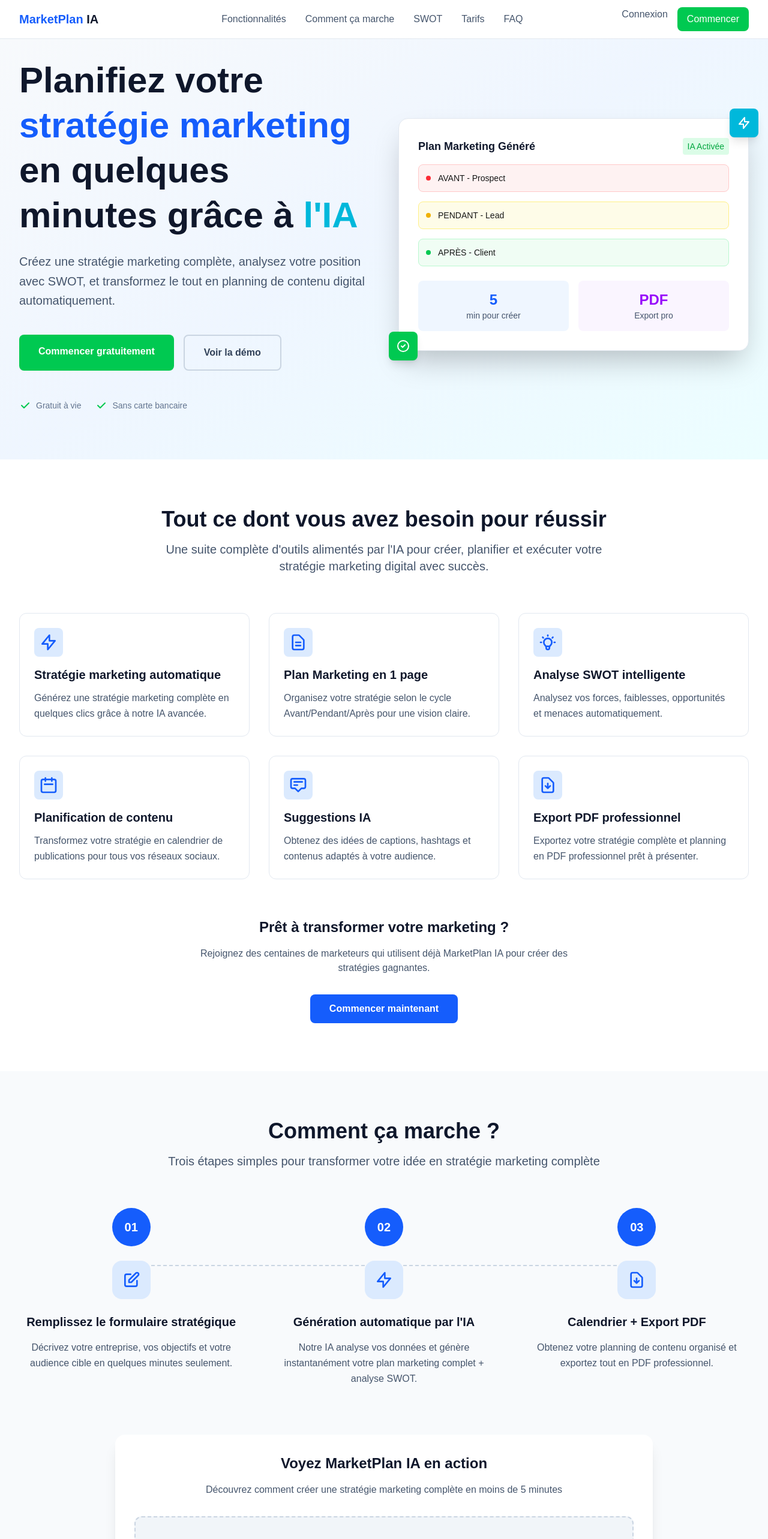
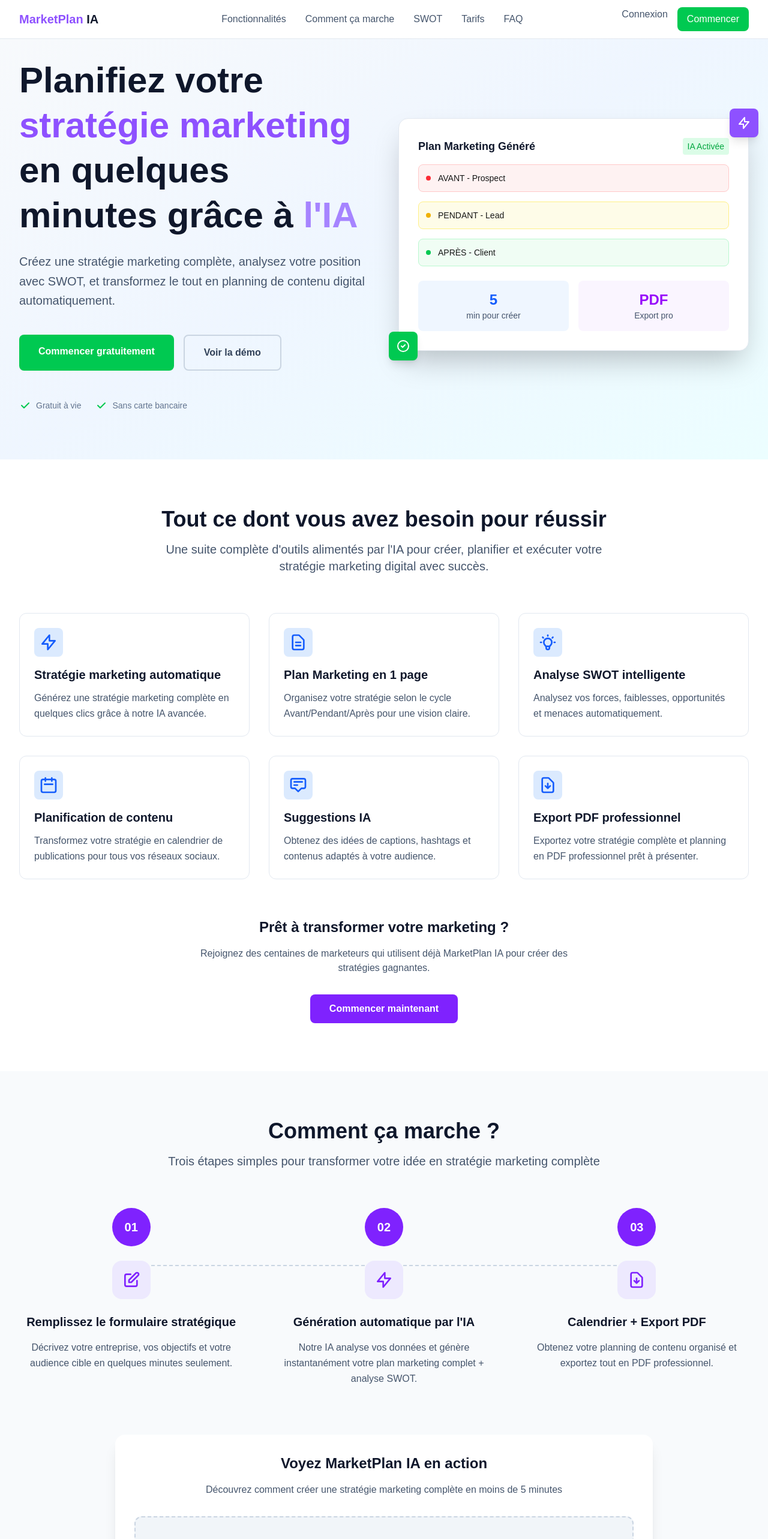
Before and after one commit to Sahnoun122/Fil-Rouge, a Next.js app in the folder frontend/: page / in a window 1280 px wide. Shown: the top 2566 px of the page at 60% size. Built offline with nearby package versions, Linux system fonts and the light colour scheme.

Commit message:
feat: la modifications de la couleur bleu en viollet

```diff
--- a/frontend/components/landing/FAQ.tsx
+++ b/frontend/components/landing/FAQ.tsx
@@ -86,7 +86,7 @@
 
         {/* Bottom CTA */}
         <div className="mt-16 text-center">
-          <div className="bg-blue-50 rounded-2xl p-8">
+          <div className="bg-violet-50 rounded-2xl p-8">
             <h3 className="text-2xl font-bold text-slate-900 mb-4">
               Vous avez d'autres questions ?
             </h3>
@@ -94,10 +94,10 @@
               Notre équipe support est là pour vous accompagner dans l'utilisation de MarketPlan IA
             </p>
             <div className="flex flex-col sm:flex-row gap-4 justify-center">
-              <button className="bg-blue-600 text-white px-6 py-3 rounded-lg font-semibold hover:bg-blue-700 transition-colors duration-200">
+              <button className="bg-violet-600 text-white px-6 py-3 rounded-lg font-semibold hover:bg-violet-700 transition-colors duration-200">
                 Contacter le support
               </button>
-              <button className="border-2 border-blue-200 text-blue-600 px-6 py-3 rounded-lg font-semibold hover:border-blue-300 transition-colors duration-200">
+              <button className="border-2 border-violet-200 text-violet-600 px-6 py-3 rounded-lg font-semibold hover:border-violet-300 transition-colors duration-200">
                 Consulter la documentation
               </button>
             </div>
--- a/frontend/components/landing/Features.tsx
+++ b/frontend/components/landing/Features.tsx
@@ -75,7 +75,7 @@
           {features.map((feature, index) => (
             <div
               key={index}
-              className="group p-6 border border-slate-200 rounded-xl hover:border-blue-300 hover:shadow-lg transition-all duration-300"
+              className="group p-6 border border-slate-200 rounded-xl hover:border-violet-300 hover:shadow-lg transition-all duration-300"
             >
               <div className="flex items-center mb-4">
                 <div className="w-12 h-12 bg-blue-100 text-blue-600 rounded-lg flex items-center justify-center group-hover:bg-blue-600 group-hover:text-white transition-colors duration-300">
@@ -103,7 +103,7 @@
             <p className="text-slate-600 mb-8">
               Rejoignez des centaines de marketeurs qui utilisent déjà MarketPlan IA pour créer des stratégies gagnantes.
             </p>
-            <button className="bg-blue-600 text-white px-8 py-3 rounded-lg font-semibold hover:bg-blue-700 transition-colors duration-200">
+            <button className="bg-violet-600 text-white px-8 py-3 rounded-lg font-semibold hover:bg-violet-700 transition-colors duration-200">
               Commencer maintenant
             </button>
           </div>
--- a/frontend/components/landing/Footer.tsx
+++ b/frontend/components/landing/Footer.tsx
@@ -51,7 +51,7 @@
             {/* Logo and Description */}
             <div className="lg:col-span-2">
               <Link href="/" className="font-bold text-2xl mb-4 block">
-                <span className="text-blue-400">MarketPlan</span> IA
+                <span className="text-violet-400">MarketPlan</span> IA
               </Link>
               <p className="text-slate-400 mb-6 max-w-md">
                 L'outil intelligent qui transforme vos idées en stratégie marketing complète.
@@ -122,9 +122,9 @@
               <input
                 type="email"
                 placeholder="Votre adresse email"
-                className="flex-1 px-4 py-3 bg-slate-800 border border-slate-700 rounded-lg text-white placeholder-slate-400 focus:outline-none focus:border-blue-500 transition-colors duration-200"
+                className="flex-1 px-4 py-3 bg-slate-800 border border-slate-700 rounded-lg text-white placeholder-slate-400 focus:outline-none focus:border-violet-500 transition-colors duration-200"
               />
-              <button className="bg-blue-600 text-white px-6 py-3 rounded-lg font-semibold hover:bg-blue-700 transition-colors duration-200 whitespace-nowrap">
+              <button className="bg-violet-600 text-white px-6 py-3 rounded-lg font-semibold hover:bg-violet-700 transition-colors duration-200 whitespace-nowrap">
                 S'abonner
               </button>
             </div>
--- a/frontend/components/landing/Hero.tsx
+++ b/frontend/components/landing/Hero.tsx
@@ -9,8 +9,8 @@
           <div className="max-w-xl">
             <h1 className="text-4xl md:text-5xl lg:text-6xl font-bold text-slate-900 leading-tight">
               Planifiez votre{' '}
-              <span className="text-blue-600">stratégie marketing</span> en quelques minutes grâce à{' '}
-              <span className="text-cyan-500">l'IA</span>
+              <span className="text-violet-500">stratégie marketing</span> en quelques minutes grâce à{' '}
+              <span className="text-violet-400">l'IA</span>
             </h1>
 
             <p className="mt-6 text-xl text-slate-600 leading-relaxed">
@@ -92,7 +92,7 @@
             </div>
 
             {/* Floating elements */}
-            <div className="absolute -top-4 -right-4 bg-cyan-500 text-white p-3 rounded-lg shadow-lg">
+            <div className="absolute -top-4 -right-4 bg-violet-500 text-white p-3 rounded-lg shadow-lg">
               <svg className="w-6 h-6" fill="none" stroke="currentColor" viewBox="0 0 24 24">
                 <path strokeLinecap="round" strokeLinejoin="round" strokeWidth={2} d="M13 10V3L4 14h7v7l9-11h-7z" />
               </svg>
--- a/frontend/components/landing/HowItWorks.tsx
+++ b/frontend/components/landing/HowItWorks.tsx
@@ -60,13 +60,13 @@
             {steps.map((step, index) => (
               <div key={index} className="text-center">
                 {/* Step number */}
-                <div className="inline-flex items-center justify-center w-16 h-16 bg-blue-600 text-white text-xl font-bold rounded-full mb-6">
+                <div className="inline-flex items-center justify-center w-16 h-16 bg-violet-600 text-white text-xl font-bold rounded-full mb-6">
                   {step.step}
                 </div>
 
                 {/* Icon */}
                 <div className="flex justify-center mb-6">
-                  <div className="w-16 h-16 bg-blue-100 text-blue-600 rounded-2xl flex items-center justify-center">
+                  <div className="w-16 h-16 bg-violet-100 text-violet-600 rounded-2xl flex items-center justify-center">
                     {step.icon}
                   </div>
                 </div>
@@ -97,7 +97,7 @@
             {/* Video placeholder */}
             <div className="bg-slate-100 rounded-xl p-16 border-2 border-dashed border-slate-300">
               <div className="flex flex-col items-center">
-                <div className="w-20 h-20 bg-blue-600 text-white rounded-full flex items-center justify-center mb-4">
+                <div className="w-20 h-20 bg-violet-600 text-white rounded-full flex items-center justify-center mb-4">
                   <svg className="w-8 h-8" fill="currentColor" viewBox="0 0 24 24">
                     <path d="M8 5v14l11-7z" />
                   </svg>
--- a/frontend/components/landing/Navbar.tsx
+++ b/frontend/components/landing/Navbar.tsx
@@ -13,7 +13,7 @@
           {/* Logo */}
           <div className="flex items-center">
             <Link href="/" className="font-bold text-xl text-slate-900">
-              <span className="text-blue-600">MarketPlan</span> IA
+              <span className="text-violet-500">MarketPlan</span> IA
             </Link>
           </div>
 
```
Also changed, not shown: frontend/components/landing/Pricing.tsx (+4 -4 lines), frontend/components/landing/SWOT.tsx (+6 -6 lines).
